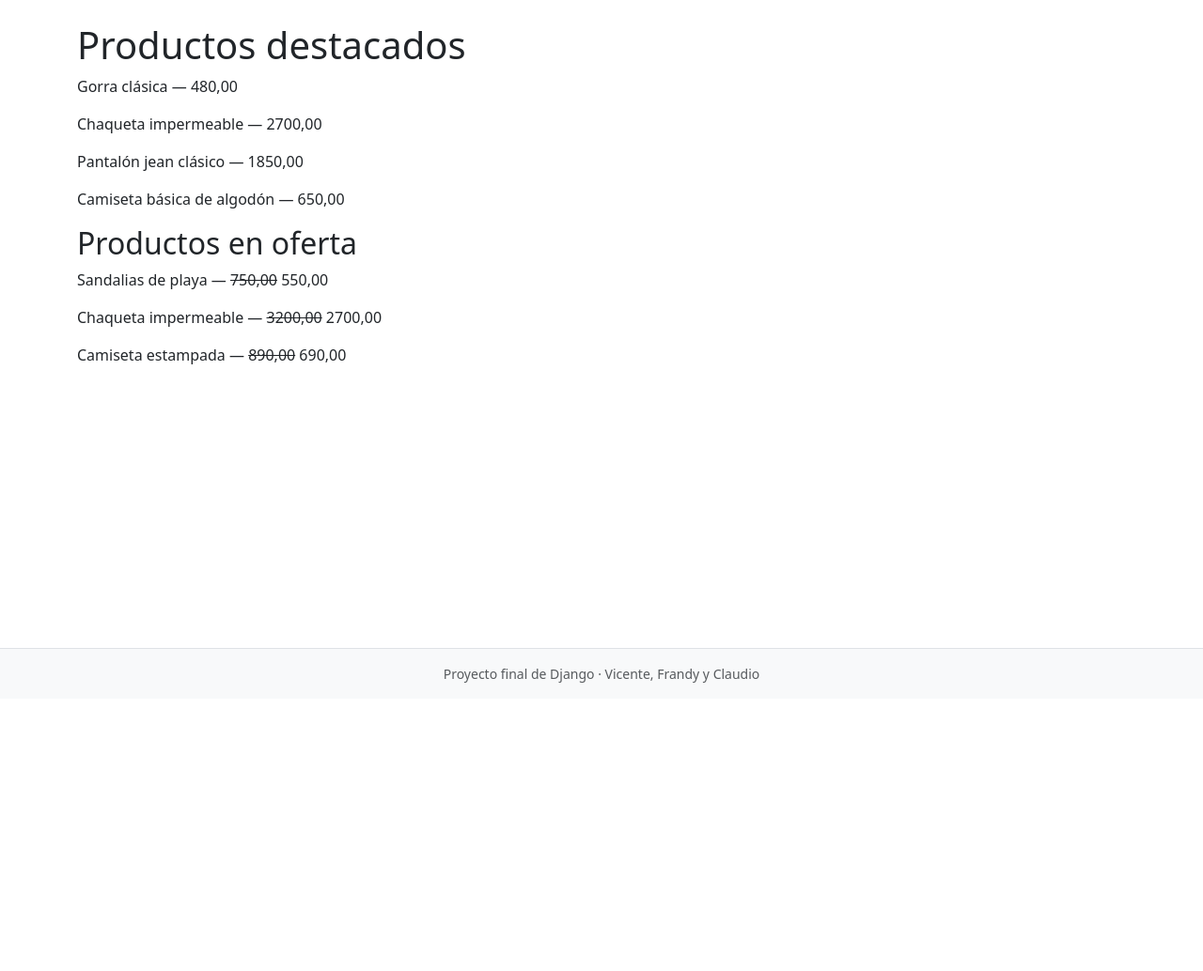
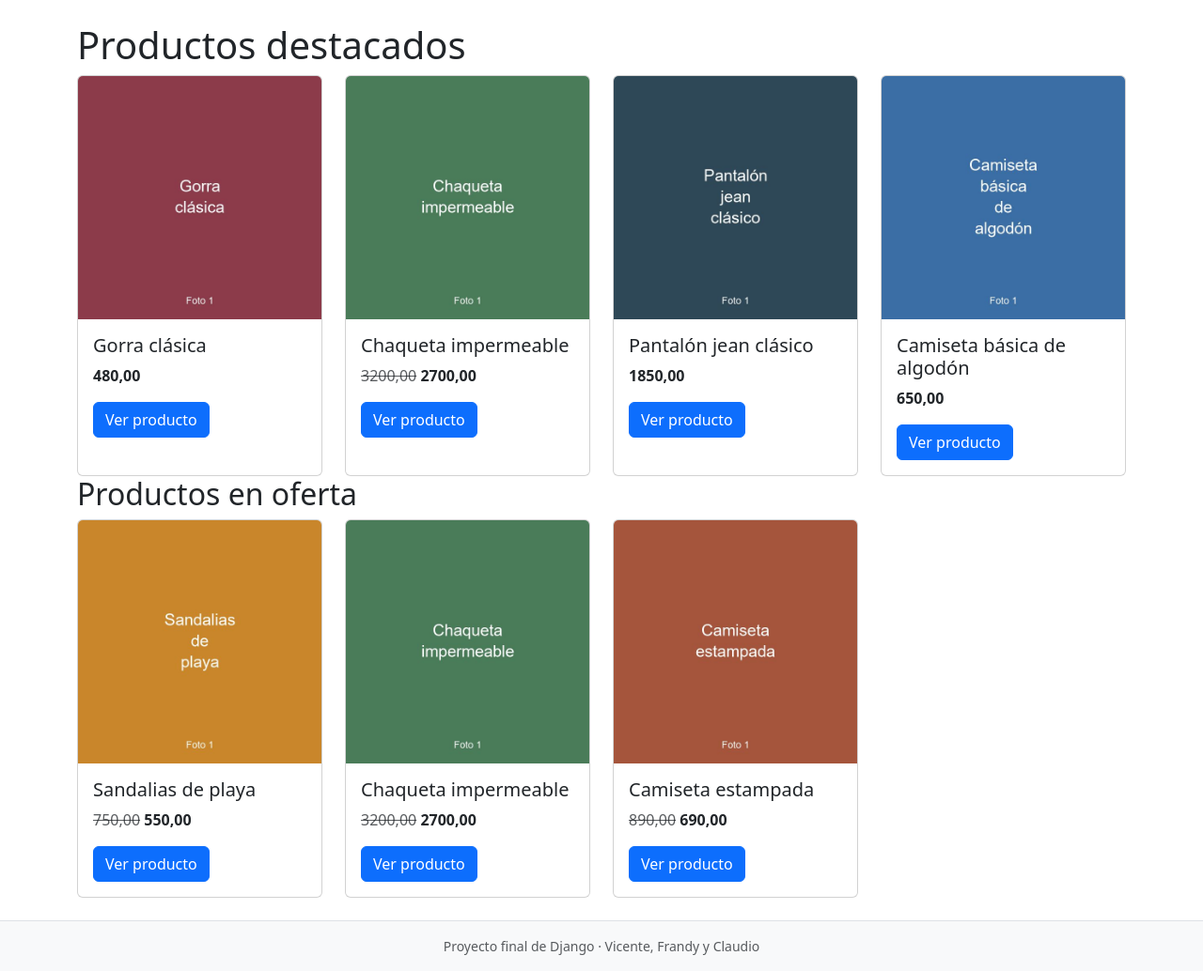
Before and after one commit to vicentealuna/ecommerce-django, a Django app: page / in a window 1280 px wide. Shown: the part 56-1090 px from the top of the page at 94% size. Before the commit the page ends 783 px from the top, so only its background shows below. Run offline with Django 5.2, Linux system fonts and the light colour scheme; data comes from the database, SQL or seed files in the repository.

Commit message:
F-01: reutiliza tarjetas en destacados y ofertas

```diff
--- a/apps/catalog/templates/catalog/inicio.html
+++ b/apps/catalog/templates/catalog/inicio.html
@@ -1,25 +1,35 @@
 {% extends 'base.html' %}
 
+{# Definir el título de la pestaña dentro de base.html. #}
 {% block titulo %}Tienda{% endblock %}
 
 {% block contenido %}
+
+{# Mostrar los destacados en tarjetas; si no hay productos, informar al visitante. #}
 <h1>Productos destacados</h1>
 
+<div class="row g-4">
     {% for producto in destacados %}
-    <p>{{ producto.nombre }} — {{ producto.precio_final }}</p>
+        <div class="col-12 col-sm-6 col-lg-3">
+            {% include 'catalog/tarjeta_producto.html' with producto=producto %}
+        </div>
     {% empty %}
         <p>No hay productos destacados disponibles.</p>
     {% endfor %}
+</div>
 
+{# Mostrar las ofertas con su precio original tachado y su precio final. #}
 <h2>Productos en oferta</h2>
 
+{# Mostrar cada oferta con la misma tarjeta reutilizada en destacados. #}
+<div class="row g-4">
     {% for producto in ofertas %}
-    <p>
-        {{ producto.nombre }} —
-        <del>{{ producto.precio }}</del>
-        {{ producto.precio_final }}
-    </p>
+        <div class="col-12 col-sm-6 col-lg-3">
+            {% include 'catalog/tarjeta_producto.html' with producto=producto %}
+        </div>
     {% empty %}
         <p>No hay ofertas disponibles.</p>
     {% endfor %}
+</div>
+
 {% endblock %}
--- /dev/null
+++ b/apps/catalog/templates/catalog/tarjeta_producto.html
@@ -0,0 +1,34 @@
+{# Tarjeta reutilizable: recibe un producto y presenta sus datos y acceso al detalle. #}
+<article class="card h-100">
+
+    {# Mostrar la primera imagen o un mensaje si el producto no tiene imágenes. #}
+    {% with imagen=producto.imagenes.first %}
+        {% if imagen %}
+            <img src="{{ imagen.imagen.url }}"
+                 alt="{{ imagen.texto_alternativo }}"
+                 class="card-img-top">
+        {% else %}
+            <div class="p-4 text-center text-muted">
+                Sin imagen disponible
+            </div>
+        {% endif %}
+    {% endwith %}
+
+    <div class="card-body">
+        <h3 class="h5 card-title">{{ producto.nombre }}</h3>
+
+        {# Mostrar el precio final y, cuando hay oferta, tachar el precio original. #}
+        <p class="card-text">
+            {% if producto.en_oferta %}
+                <del class="text-muted">{{ producto.precio }}</del>
+            {% endif %}
+            <strong>{{ producto.precio_final }}</strong>
+        </p>
+
+        {# Enlazar al detalle mediante el nombre de ruta y el slug del producto. #}
+        <a href="{% url 'catalog:producto' producto.slug %}"
+           class="btn btn-primary">
+            Ver producto
+        </a>
+    </div>
+</article>
--- a/apps/catalog/urls.py
+++ b/apps/catalog/urls.py
@@ -4,8 +4,10 @@ from config.views import en_construccion
 
 from . import views
 
+# Agrupar los nombres de las rutas bajo catalog.
 app_name = 'catalog'
 
+# Conectar cada dirección con su vista; solo el inicio está implementado.
 urlpatterns = [
     path('', views.inicio, name='inicio'),
     path('categoria/<slug:slug>/', en_construccion, name='categoria'),
--- a/apps/catalog/views.py
+++ b/apps/catalog/views.py
@@ -2,10 +2,15 @@ from django.shortcuts import render
 
 from .models import Producto
 
+
 def inicio(request):
+    """Muestra los productos activos destacados y en oferta."""
+
+    # Obtener los dos grupos de productos del inicio.
     destacados = Producto.objects.filter(activo=True, destacado=True)
     ofertas = Producto.objects.filter(activo=True, precio_oferta__isnull=False)
 
+    # Entregar los productos a la plantilla.
     return render(request, 'catalog/inicio.html', {
         'destacados': destacados,
         'ofertas': ofertas,
```
Lines whose indentation alone changed are shown as unchanged.
